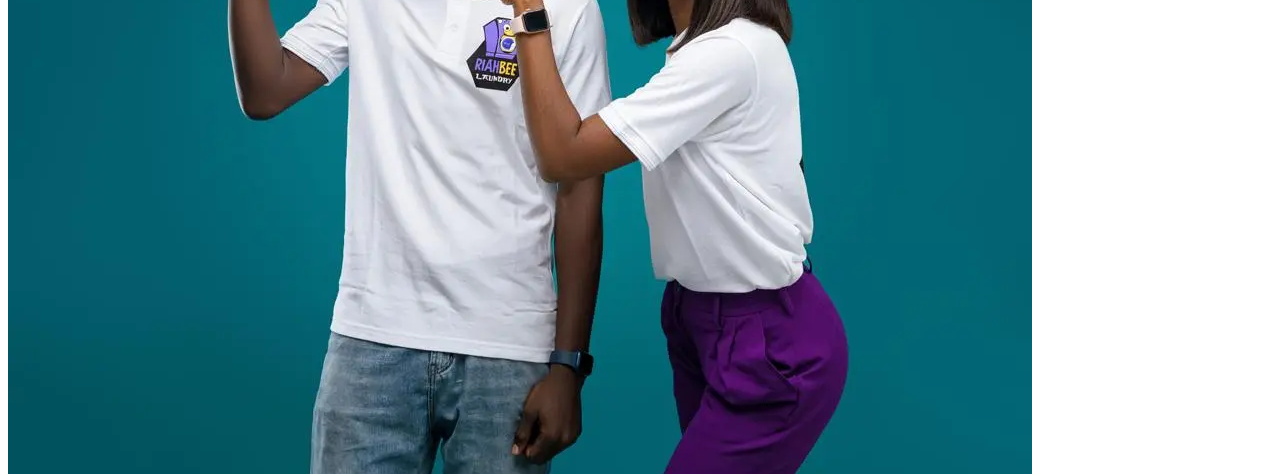
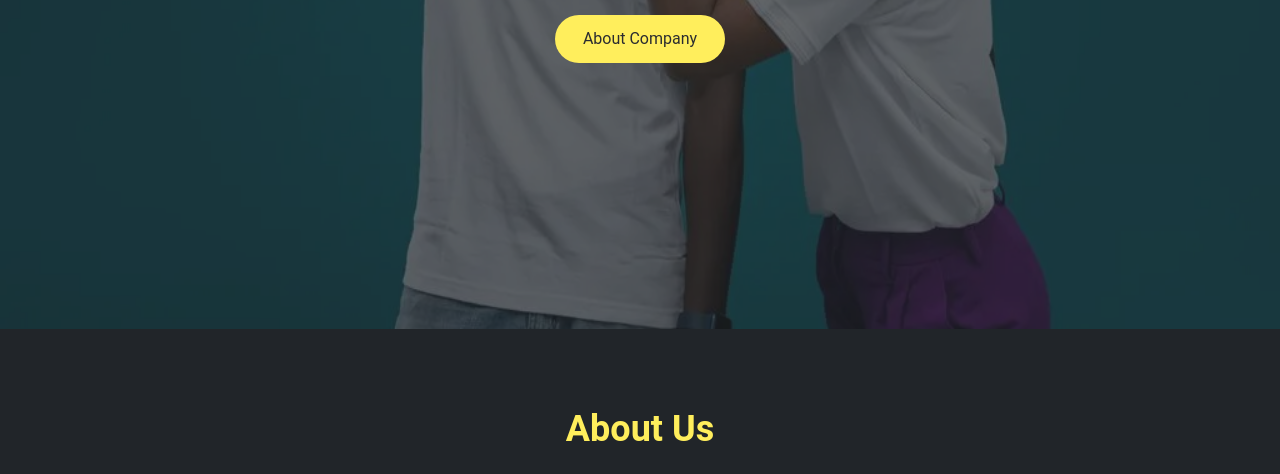
Before and after one commit to stepskeita/fa2bee, a website: page src/index.html in a window 1280 px wide. Shown: the part 483-957 px from the top of the page. Drawn offline with nearby package versions, Linux system fonts and the light colour scheme; the site is published under a folder, as on GitHub Pages, so addresses that start at the root find nothing.

Commit message:
small change

```diff
--- a/src/index.html
+++ b/src/index.html
@@ -20,7 +20,7 @@
     <!-- Default Theme -->
     <link rel="stylesheet" href="owl-carousel/owl.theme.default.min.css" />
 
-    <link href="/dist/style.css" rel="stylesheet" />
+    <link href="../dist/style.css" rel="stylesheet" />
 
     <title>Fa2Bee</title>
     <meta name="description" content="Fa2Bee Inc." />
```
